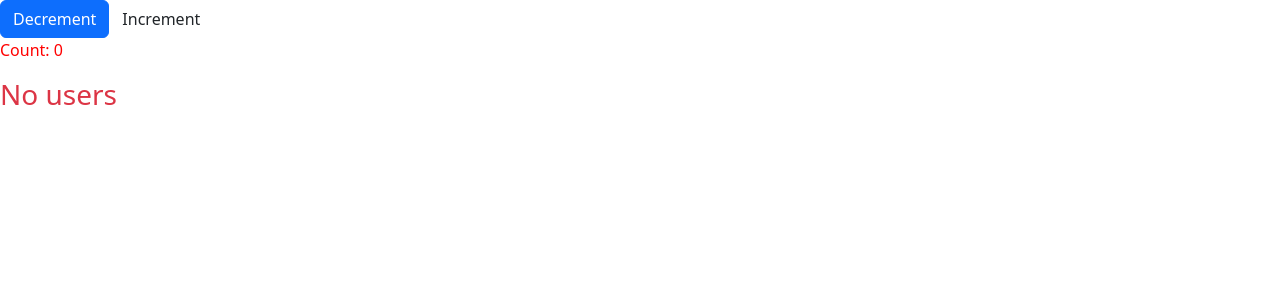
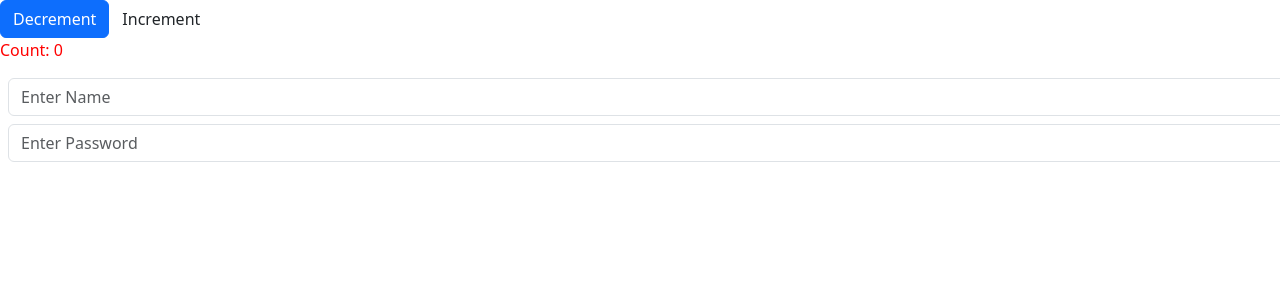
Before and after one commit to uditparmar90/first_App, an Angular app: page / in a window 1280 px wide. Shown: the top 300 px of the page. Built offline with nearby package versions, Linux system fonts and the light colour scheme.

Commit message:
prectice 2 way binding on signin

```diff
--- a/src/app/pr-signals/pr-signals.html
+++ b/src/app/pr-signals/pr-signals.html
@@ -10,10 +10,18 @@
         <p>{{ i+1}} - {{ user }}</p>
     }
 } -->
-    @for(user of users; track $index; let i=$index){
+    <!-- @for(user of users; track $index; let i=$index){
         @if($even){
             <h3 class="m-1 p-1" style="background-color: rgb(211, 47, 88);">{{i+1}} - {{user}}</h3>
         }@else{
             <h3 class="m-1 p-1" style="background-color: rgb(52, 169, 207);">{{i+1}} - {{user}}</h3>
         }
-    }@empty {<h3 class="text-danger">No users</h3>}
+    }@empty {<h3 class="text-danger">No users</h3>} -->
+
+
+<input type="text" class="form-control m-2" placeholder="Enter Name" [(ngModel)]="nameInput">
+<input type="password" class="form-control m-2" placeholder="Enter Password" [(ngModel)]="passwordInput">
+<p>{{nameInput}}</p>
+<p>{{passwordInput}}</p>
+<!-- <button class="btn btn-success m-2">Add User</button> -->
+<!-- <button class="btn btn-danger m-2" (click)="users.pop()">Remove Last User</button> -->
--- a/src/app/pr-signals/pr-signals.ts
+++ b/src/app/pr-signals/pr-signals.ts
@@ -1,8 +1,9 @@
-import { Component,signal,effect } from '@angular/core';
+import { Component,signal,effect, } from '@angular/core';
+import { FormsModule } from '@angular/forms';
 
 @Component({
   selector: 'app-pr-signals',
-  imports: [],
+  imports: [FormsModule],
   templateUrl: './pr-signals.html',
   styleUrl: './pr-signals.css',
 })
@@ -41,4 +42,6 @@ $t: any;
   // users=["udit","parmar","kumar","singh","anil","rahul","ajay","vijay","sachin","sourav","dhoni","yuvi","rohit"];
 
   users=[];
+  nameInput='';
+  passwordInput='';
 }
```
